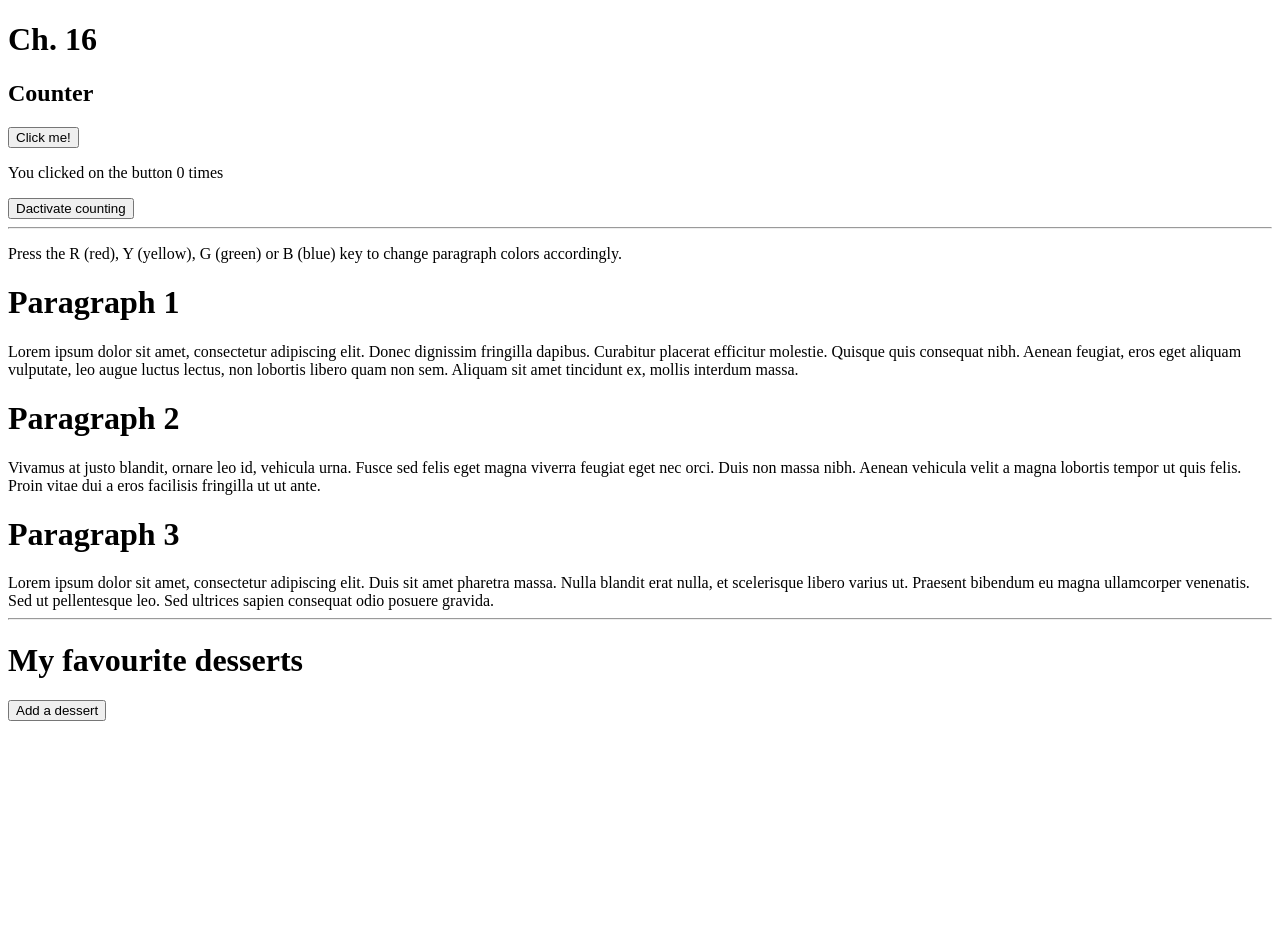
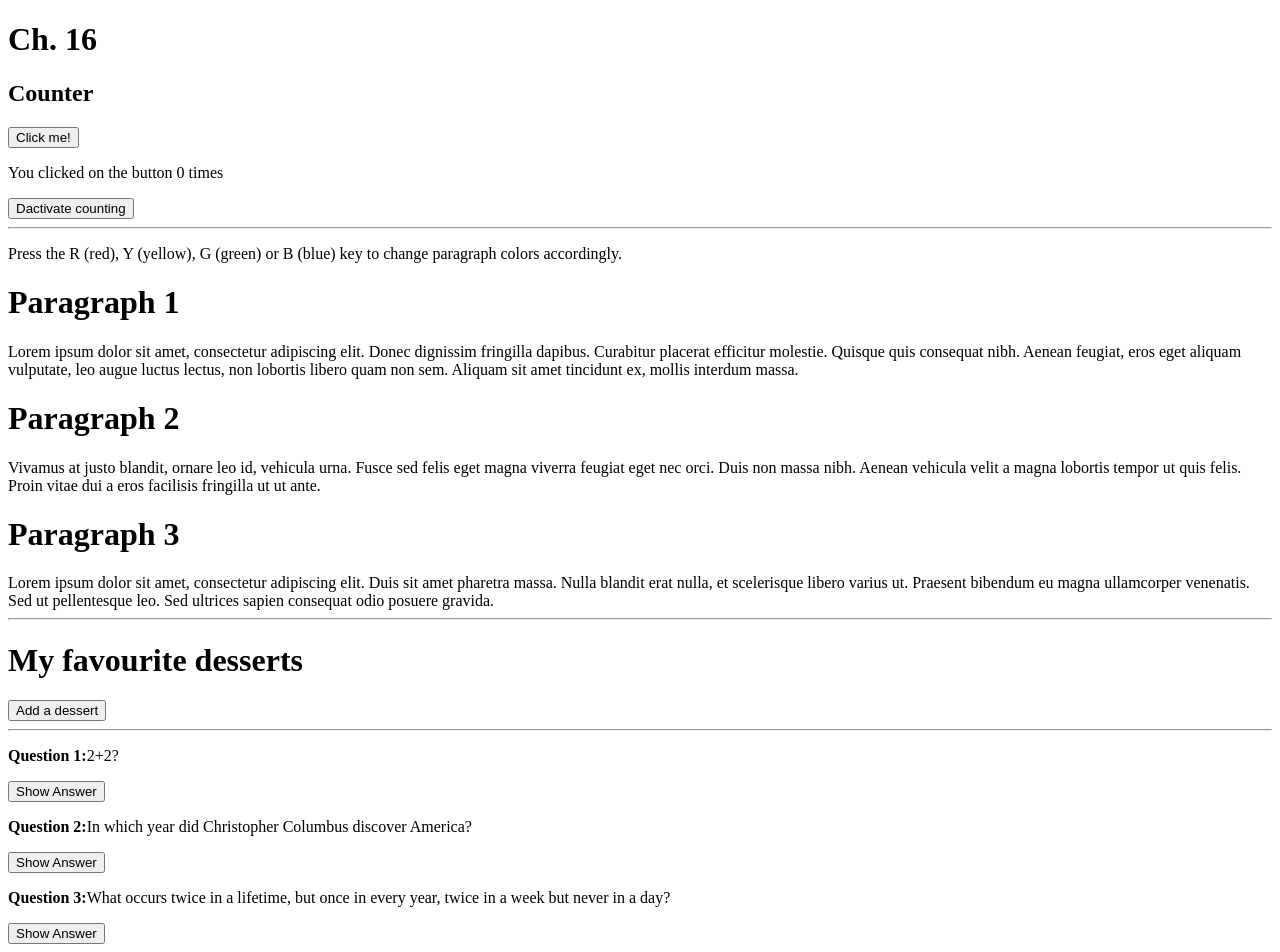
Before and after one commit to mistnim/jsway-exercises, a plain HTML site: page ch16/html/ch16.html in a window 1280 px wide. Before the commit the page ends 800 px from the top, so only its background shows below. Drawn offline with Linux system fonts and the light colour scheme.

Commit message:
quiz ex.

```diff
--- a/ch16/html/ch16.html
+++ b/ch16/html/ch16.html
@@ -31,6 +31,8 @@
         </ul>
 
         <button id="addButton">Add a dessert</button>
+        <hr>
+        <div id="quiz"></div>
         <script src="../js/ch16.js"></script>
     </body>
 </html>
--- a/ch16/js/ch16.js
+++ b/ch16/js/ch16.js
@@ -65,3 +65,42 @@ addButtonElement.addEventListener("click", () => {
   const dessert = prompt("Dessert name:");
   addDessert(dessert);
 });
+
+// Quiz Exercise
+// List of questions (statement + answer)
+const questions = [
+  {
+    statement: "2+2?",
+    answer: "2+2 = 4"
+  },
+  {
+    statement: "In which year did Christopher Columbus discover America?",
+    answer: "1492"
+  },
+  {
+    statement:
+      "What occurs twice in a lifetime, but once in every year, twice in a week but never in a day?",
+    answer: "The E letter"
+  }
+];
+
+const quizDivElement = document.getElementById("quiz");
+
+const addQuestion = (q, i) => {
+  const newdivElement = document.createElement("div");
+  newdivElement.innerHTML = `<p><strong>Question ${i}:</strong>${
+    q.statement
+  }</p>`;
+  const btnElement = document.createElement("button");
+  btnElement.textContent = "Show Answer";
+  newdivElement.appendChild(btnElement);
+  const answer = document.createTextNode(q.answer);
+  btnElement.addEventListener("click", e => {
+    newdivElement.replaceChild(answer, btnElement);
+  });
+  quizDivElement.appendChild(newdivElement);
+};
+
+for (let i = 0; i < questions.length; ++i) {
+  addQuestion(questions[i], i + 1);
+}
```
